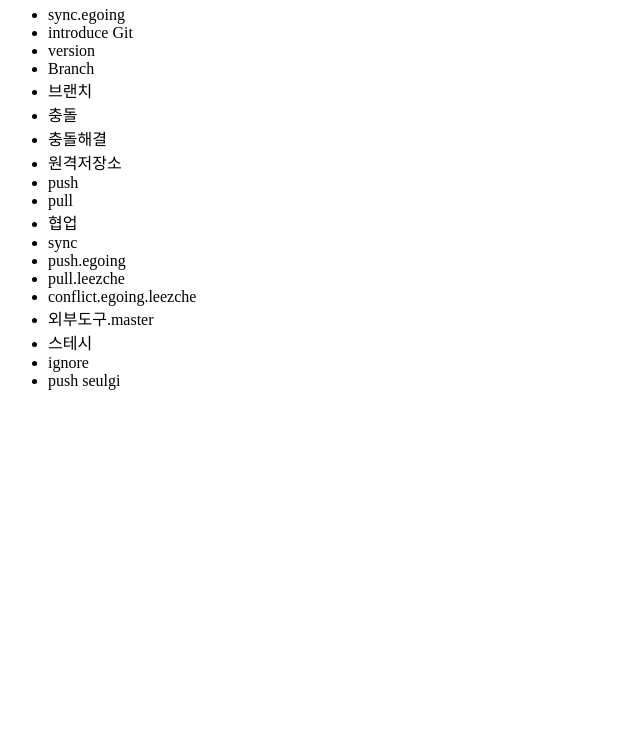
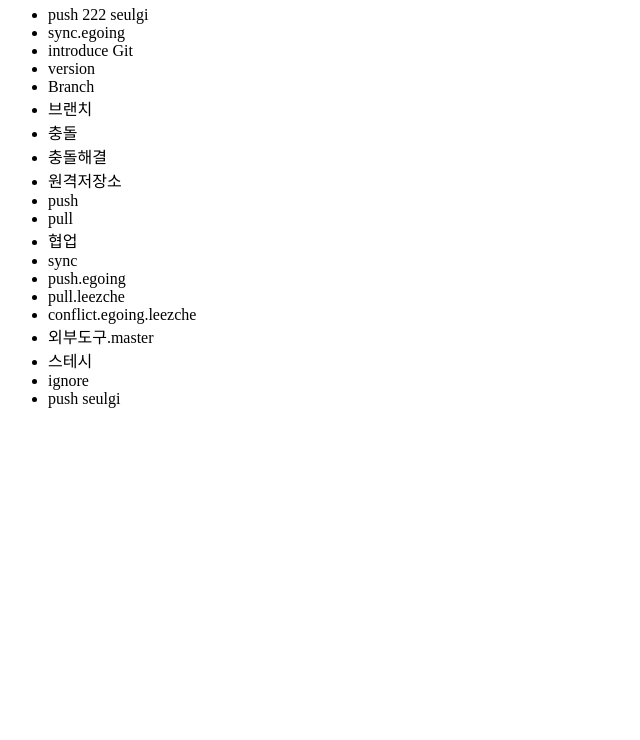
Before and after one commit to seulgi572/opentutorials_git_seulgi, a plain HTML site: page index2.html in a window 1280 px wide. Shown: the part 60-800 px from the top of the page, without its empty margins (0-640 px from the left). Drawn offline with Linux system fonts and the light colour scheme.

Commit message:
push22 seulgi

```diff
--- a/index2.html
+++ b/index2.html
@@ -8,6 +8,7 @@
             <h1>Git</h1>
         </header>
         <ul>
+            <li>push 222 seulgi</li>
             <li>sync.egoing</li>
             <li>introduce Git</li>
             <li>version</li>
```
